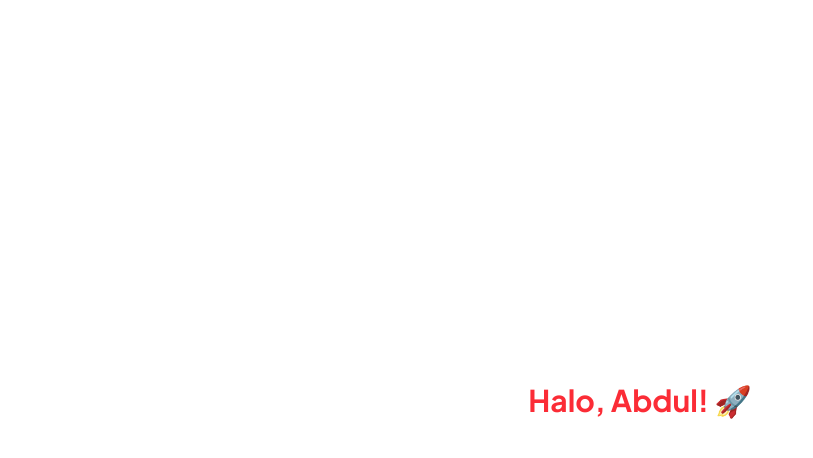
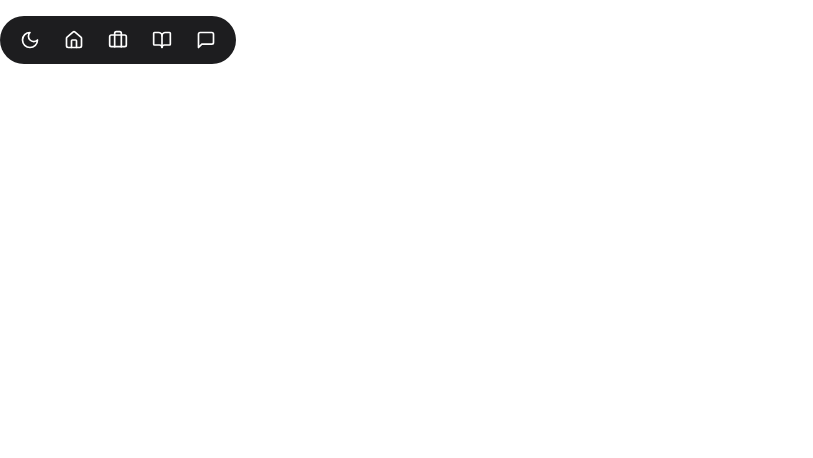
Before and after one commit to radenmasabdul/mywebsiteV2, a React (Vite) app: page / in a window 1280 px wide. Shown: the top 458 px of the page, without its empty margins (0-813 px from the left). Built offline with nearby package versions, Linux system fonts and the light colour scheme.

Commit message:
feat: add component menu navbar

```diff
--- a/package.json
+++ b/package.json
@@ -23,6 +23,7 @@
     "@types/react": "^19.0.10",
     "@types/react-dom": "^19.0.4",
     "@vitejs/plugin-react": "^4.3.4",
+    "daisyui": "^5.0.4",
     "eslint": "^9.21.0",
     "eslint-plugin-react-hooks": "^5.1.0",
     "eslint-plugin-react-refresh": "^0.4.19",
--- a/src/App.tsx
+++ b/src/App.tsx
@@ -1,10 +1,10 @@
+import Layout from "./layouts/Layout";
+
 function App() {
   return (
-    <div className="flex flex-col items-center justify-center h-screen">
-      <h1 className="text-3xl font-bold text-red-500 font-plus-jakarta">
-        Halo, Abdul! 🚀
-      </h1>
-    </div>
+    <>
+      <Layout />
+    </>
   );
 }
 
--- /dev/null
+++ b/src/components/Menu.tsx
@@ -0,0 +1,58 @@
+import { useState } from "react";
+import {
+  Moon,
+  Sun,
+  Home,
+  Briefcase,
+  BookOpen,
+  MessageSquare,
+} from "lucide-react";
+
+interface MenuProps {
+  className?: string;
+}
+
+export default function Menu({ className = "" }: MenuProps) {
+  const [isDarkMode, setIsDarkMode] = useState(false);
+
+  const toggleDarkMode = () => {
+    setIsDarkMode(!isDarkMode);
+    document.documentElement.classList.toggle("dark");
+  };
+
+  return (
+    <ul
+      className={`fixed top-4 z-50 menu menu-horizontal bg-[#1D1D1F] text-white rounded-4xl ${className}`}
+    >
+      <li>
+        <button onClick={toggleDarkMode}>
+          {isDarkMode ? (
+            <Sun className="h-5 w-5" />
+          ) : (
+            <Moon className="h-5 w-5" />
+          )}
+        </button>
+      </li>
+      <li>
+        <a href="#">
+          <Home className="h-5 w-5" />
+        </a>
+      </li>
+      <li>
+        <a href="#">
+          <Briefcase className="h-5 w-5" />
+        </a>
+      </li>
+      <li>
+        <a href="#">
+          <BookOpen className="h-5 w-5" />
+        </a>
+      </li>
+      <li>
+        <a href="#">
+          <MessageSquare className="h-5 w-5" />
+        </a>
+      </li>
+    </ul>
+  );
+}
--- /dev/null
+++ b/src/layouts/Layout.tsx
@@ -0,0 +1,9 @@
+import Menu from "../components/Menu";
+
+export default function Layout() {
+  return (
+    <>
+      <Menu />
+    </>
+  );
+}
--- a/src/styles/index.css
+++ b/src/styles/index.css
@@ -1,5 +1,6 @@
 @import url('https://fonts.googleapis.com/css2?family=Plus+Jakarta+Sans:wght@300;400;500;600;700&display=swap');
 @import "tailwindcss";
+@plugin "daisyui";
 
 @layer base {
     .font-plus-jakarta {
```
Also changed, not shown: 1 other file (tests, documents, lock files or other folders).
